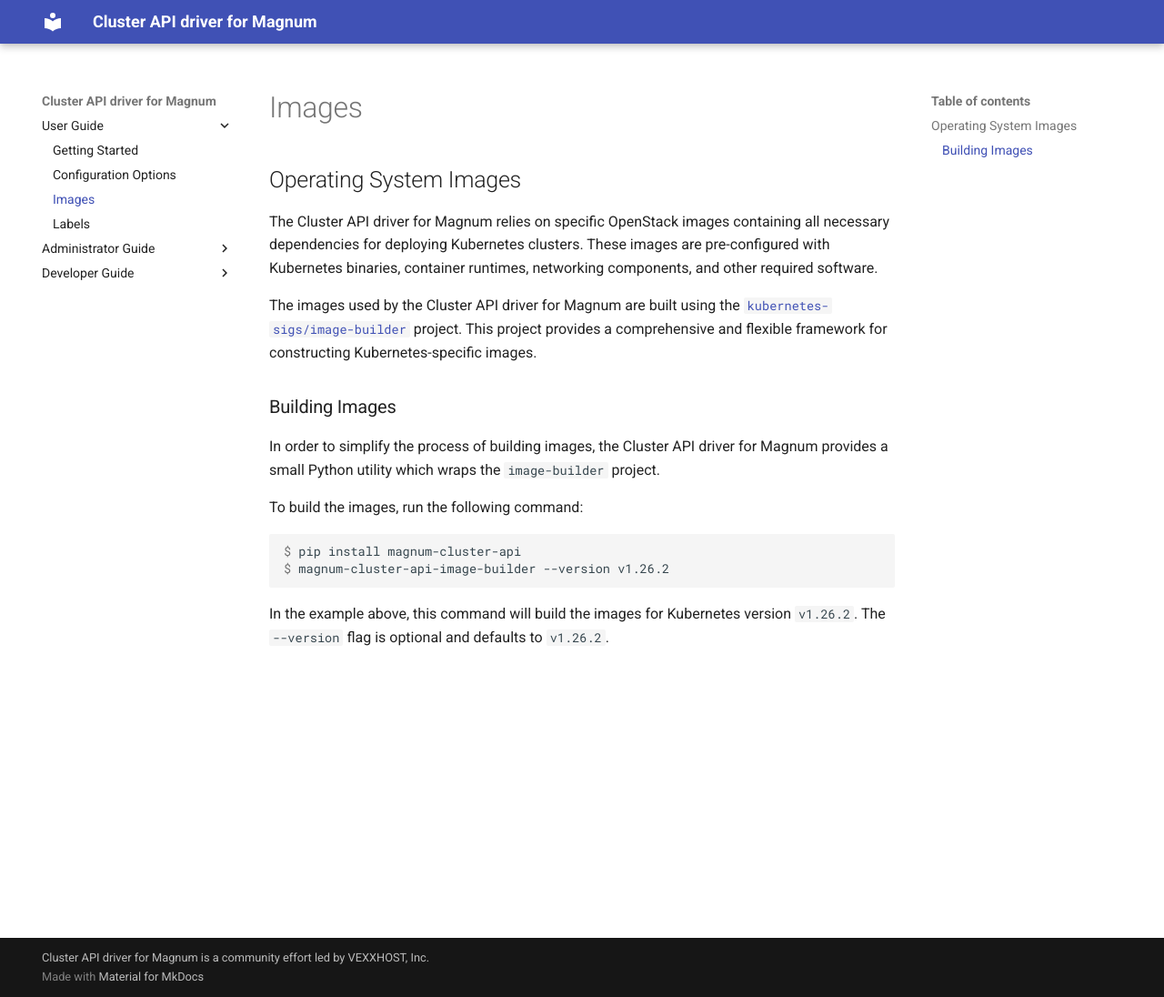
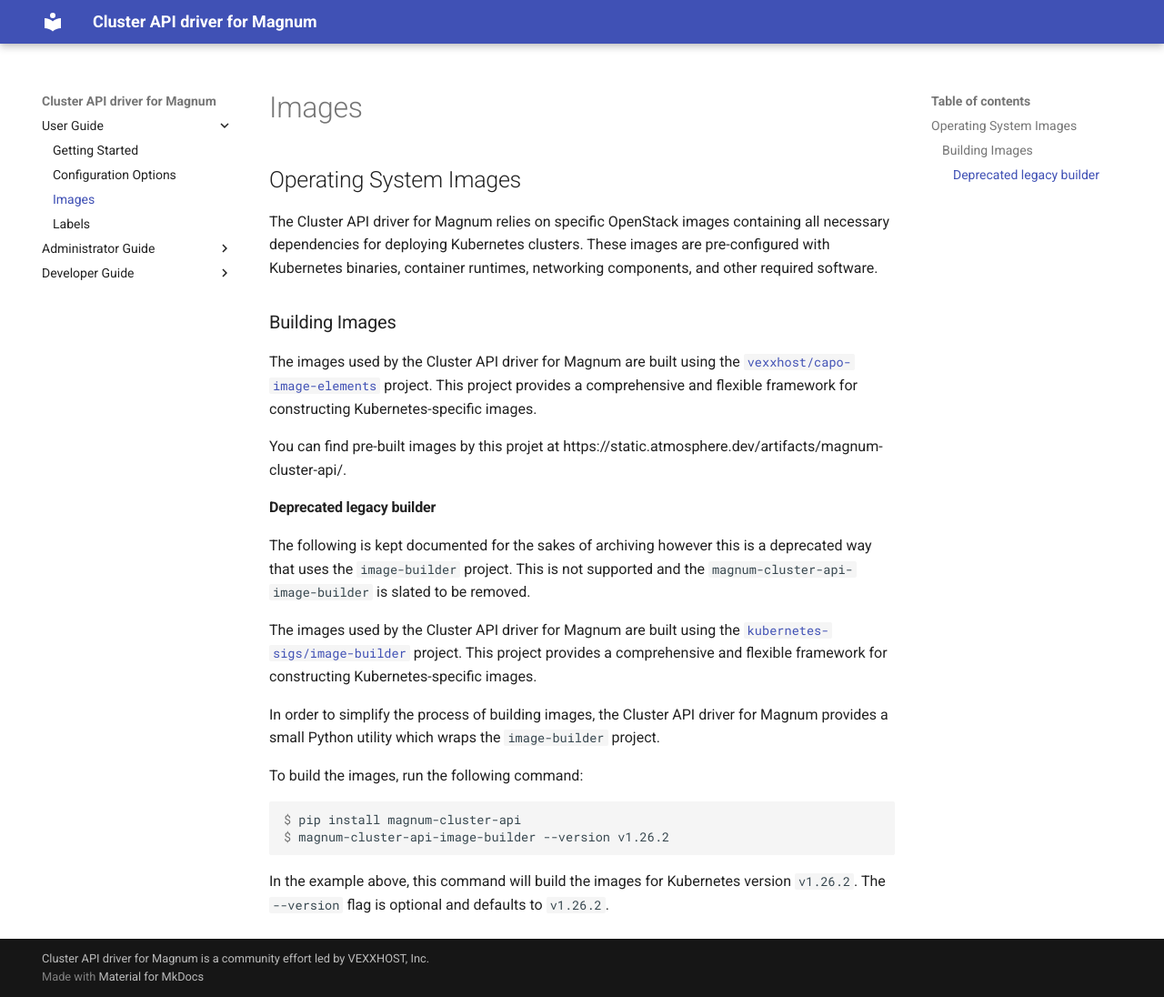
Before and after one commit to vexxhost/magnum-cluster-api, an MkDocs documentation site: the page built from docs/user/images.md, in a window 1280 px wide and 1096 px high. Shown: the whole window at 91% size. Built offline with MkDocs 1.6.1 and Material for MkDocs 9.7.7, drawn with Linux system fonts in a browser that asks for light colours.

Commit message:
doc: update about images (#447)
* doc: update about images

Signed-off-by: okozachenko1203 <okozachenko1203@gmail.com>

* remove duplicated contents in readme

Signed-off-by: okozachenko1203 <okozachenko1203@gmail.com>

* Update images.md

---------

Signed-off-by: okozachenko1203 <okozachenko1203@gmail.com>
Co-authored-by: okozachenko1203 <okozachenko1203@users.noreply.github.com>
Co-authored-by: Mohammed Naser <mnaser@vexxhost.com>
Signed-off-by: okozachenko1203 <okozachenko1203@gmail.com>

```diff
--- a/docs/user/images.md
+++ b/docs/user/images.md
@@ -7,12 +7,27 @@
 pre-configured with Kubernetes binaries, container runtimes, networking
 components, and other required software.
 
+### Building Images
+
+The images used by the Cluster API driver for Magnum are built using the
+[`vexxhost/capo-image-elements`](https://github.com/vexxhost/capo-image-elements)
+project. This project provides a comprehensive and flexible framework for
+constructing Kubernetes-specific images.
+
+You can find pre-built images by this projet at
+https://static.atmosphere.dev/artifacts/magnum-cluster-api/.
+
+#### Deprecated legacy builder
+
+The following is kept documented for the sakes of archiving however this
+is a deprecated way that uses the `image-builder` project.  This is not
+supported and the `magnum-cluster-api-image-builder` is slated to be
+removed.
+
 The images used by the Cluster API driver for Magnum are built using the
 [`kubernetes-sigs/image-builder`](https://github.com/kubernetes-sigs/image-builder)
 project. This project provides a comprehensive and flexible framework for
 constructing Kubernetes-specific images.
-
-### Building Images
 
 In order to simplify the process of building images, the Cluster API driver for
 Magnum provides a small Python utility which wraps the `image-builder` project.
```
Also changed, not shown: README.md (+4 -32 lines).
